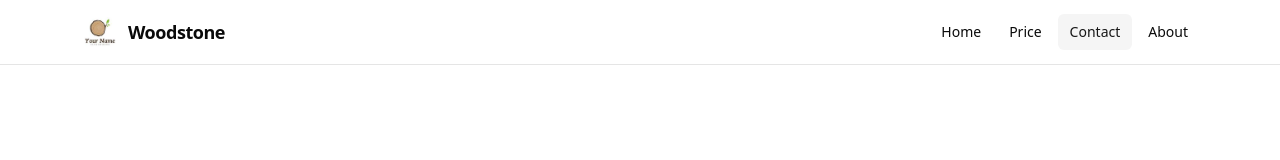
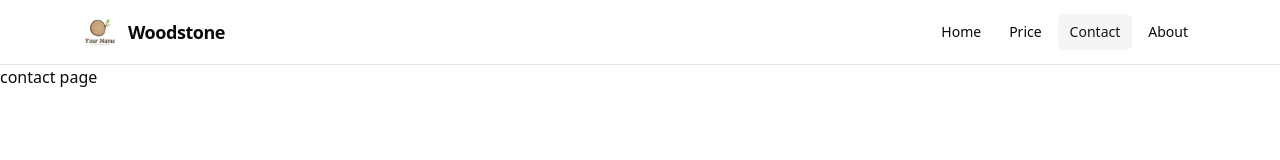
Before and after one commit to Alolononon/Woodstone-front, a React (Vite) app: page /contact in a window 1280 px wide. Shown: the top 160 px of the page. Built offline with nearby package versions, Linux system fonts and the light colour scheme.

Commit message:
Update ContactPage.jsx

```diff
--- a/src/pages/Contact/ContactPage.jsx
+++ b/src/pages/Contact/ContactPage.jsx
@@ -4,7 +4,8 @@ import signupForm from './components/SignupForm';
 export default function ContactPage() {
     return (
         <div>
-            <signupForm/>
+            {/* <signupForm/> */}
+            <>contact page</>
         </div>
     )
 }
```
